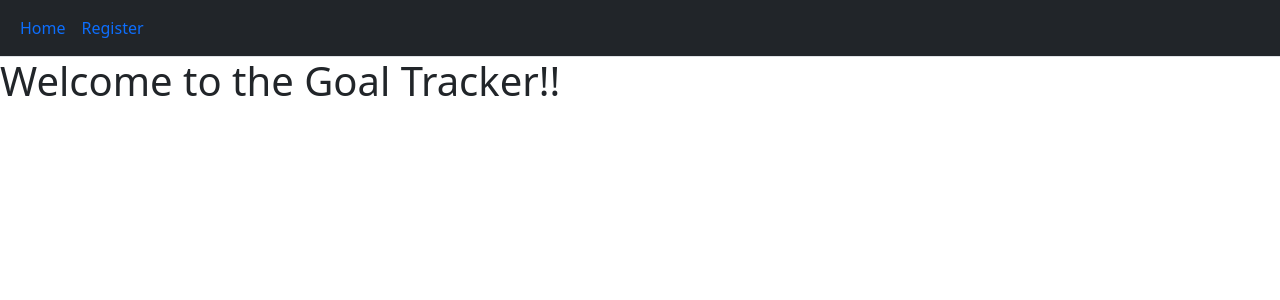
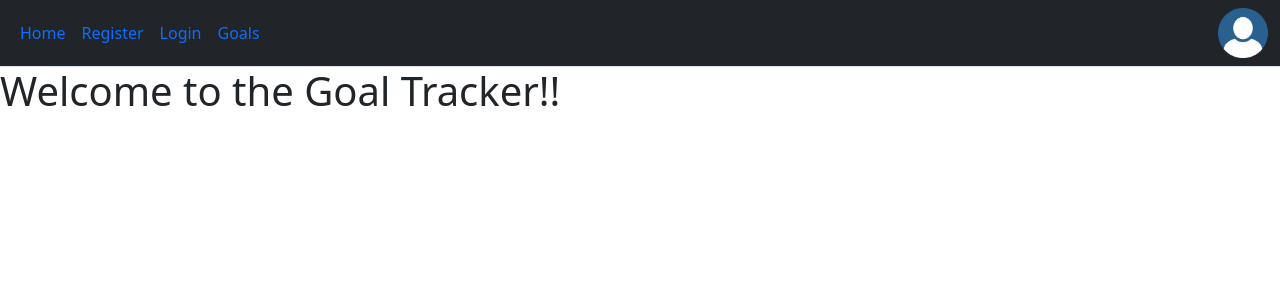
Before and after one commit to KaPozzi/goalt-app, a Flask app: page / in a window 1280 px wide. Shown: the top 300 px of the page. Run offline with Flask 3, Linux system fonts and the light colour scheme.

Commit message:
couple tweaks

```diff
--- a/goalt_app/routes.py
+++ b/goalt_app/routes.py
@@ -1,4 +1,4 @@
-from flask import render_template, request, redirect, url_for, Blueprint, flash
+from flask import render_template, request, redirect, url_for, Blueprint, flash, session
 from .database import create_user, create_goal, get_user
 from .database import get_users
 
@@ -25,3 +25,16 @@ def register_user():
     else:
         print(users)
         return render_template('register.html', users=users)
+
+@routes.route('/login', methods=['GET', 'POST'])
+def login():
+    if request.method == 'POST':
+        username = request.form['username']
+        password = request.form['password']
+        user = get_user(username, password)
+        if user:
+            return redirect(url_for('routes.dashboard'))
+        else:
+            flash('Invalid credentials')
+            return redirect(url_for('routes.login'))
+    return render_template('login.html')
--- a/goalt_app/run.py
+++ b/goalt_app/run.py
@@ -3,4 +3,4 @@ from goalt_app import create_app
 
 def main():
     app = create_app()
-    app.run(debug=True)
+    app.run(host='0.0.0.0', port=5000, debug=True)
--- a/goalt_app/static/register.css
+++ b/goalt_app/static/register.css
@@ -4,5 +4,10 @@
     padding: 10px;
     border: 1px solid #ccc;
     border-radius: 5px;
-    background-color: #f2f2f2;
+    /* background-color: #f2f2f2; */
 }
+
+.navbar img {
+    width: 50px;
+    height: 50px;
+}
--- a/goalt_app/templates/base.html
+++ b/goalt_app/templates/base.html
@@ -22,8 +22,11 @@
         <div class="navbar-nav">
           <a class="nav-link" href="/">Home</a>
           <a class="nav-link" href="/register">Register</a>
+          <a class="nav-link" href="/login">Login</a>
+          <a class="nav-link" href="/goals">Goals</a>
         </div>
       </div>
+      <img src="{{ url_for('static', filename='profile.png') }}" alt="" class="img-fluid" style="width: fit-content;">
     </div>
   </nav>
     {% block content %}{% endblock %}
```
Also changed, not shown: goalt_app/templates/register.html (+4 -4 lines), goalt_app/static/profile.png (added), goalt_app/templates/goals.html (added), goalt_app/templates/login.html (added).
